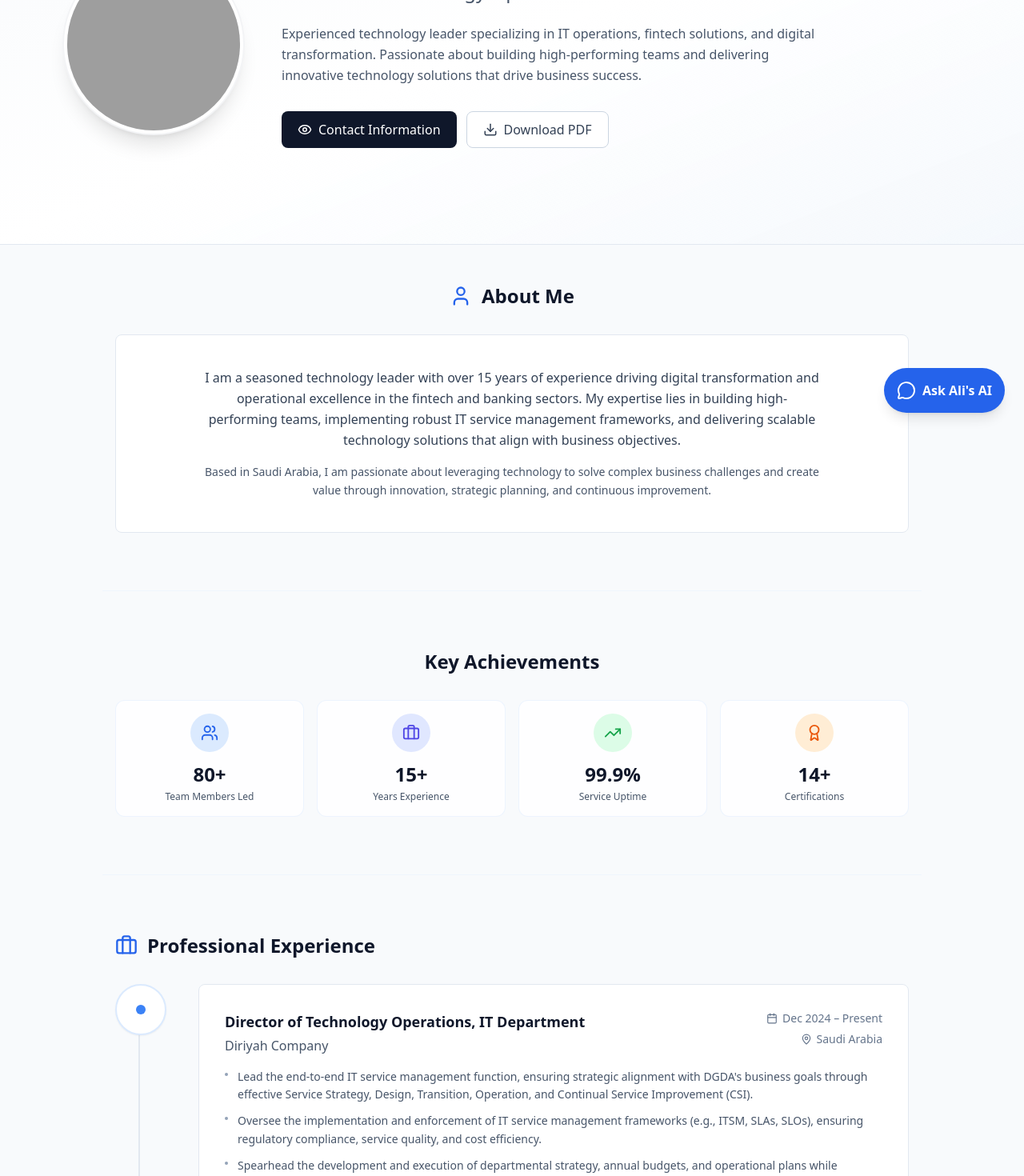
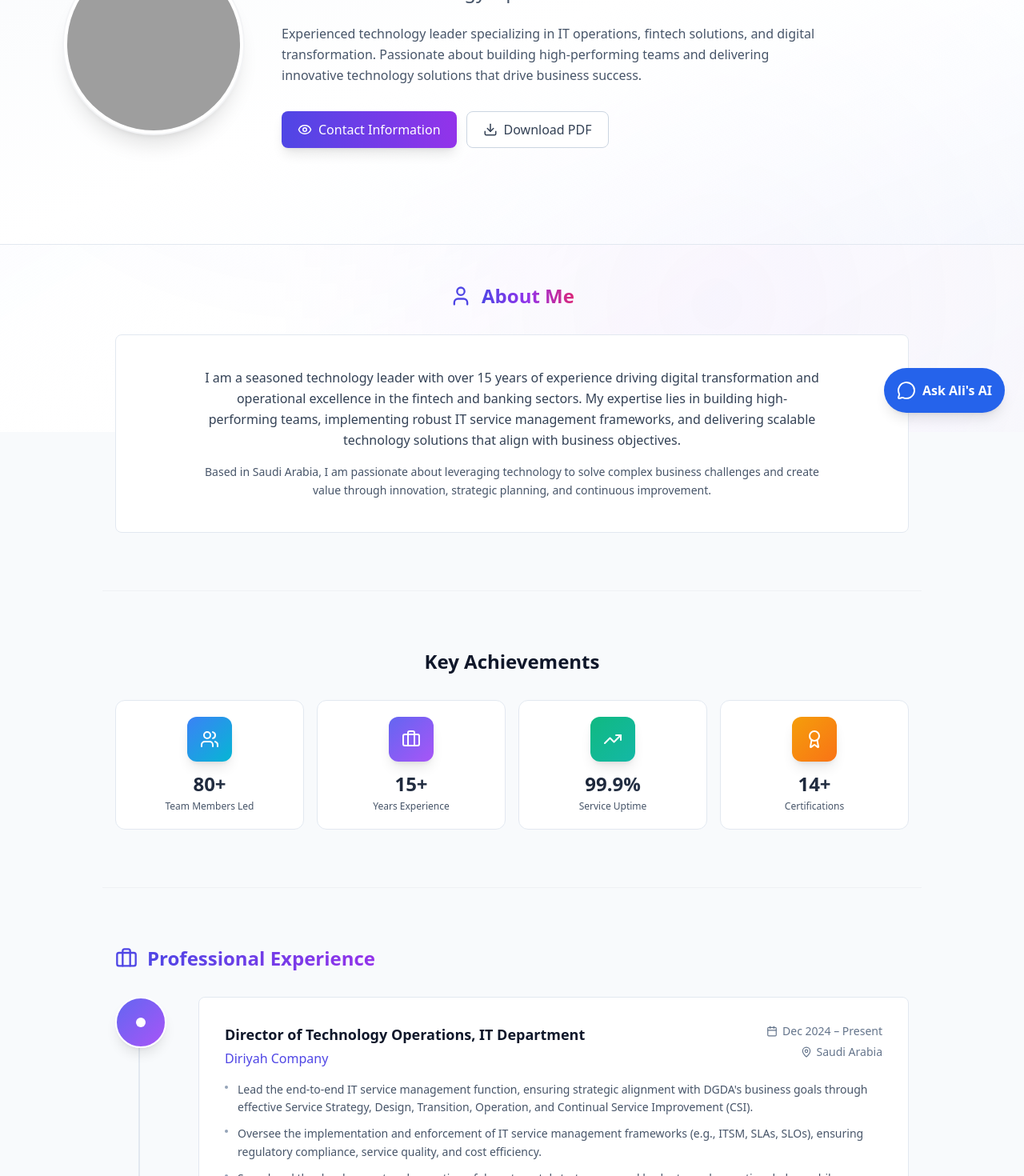
Before and after one commit to aalbattah/Ali_Profile, a React (Vite) app: page / in a window 1280 px wide. Shown: the part 260-1730 px from the top of the page at 80% size. Built offline with nearby package versions, Linux system fonts and the light colour scheme; grey boxes are pictures that could not be loaded.

Commit message:
Add creative color scheme and enhanced scroll animations: gradients, vibrant colors, smooth transitions

```diff
--- a/App.tsx
+++ b/App.tsx
@@ -23,8 +23,22 @@ const App: React.FC = () => {
     <>
       <Loading />
       <div className="min-h-screen text-slate-800 font-sans selection:bg-blue-100 selection:text-blue-900 relative overflow-hidden">
-      {/* Clean professional background */}
-      <div className="fixed inset-0 -z-10 bg-slate-50" />
+      {/* Creative gradient background with subtle animation */}
+      <div className="fixed inset-0 -z-10 bg-gradient-to-br from-indigo-50/30 via-white to-purple-50/20" />
+      <div className="fixed inset-0 -z-10 opacity-40">
+        <div className="absolute top-0 left-0 w-full h-full bg-[radial-gradient(circle_at_30%_20%,rgba(99,102,241,0.1),transparent_50%)]" />
+        <div className="absolute bottom-0 right-0 w-full h-full bg-[radial-gradient(circle_at_70%_80%,rgba(168,85,247,0.1),transparent_50%)]" />
+      </div>
+
+      <style>{`
+        @keyframes shimmer {
+          0% { transform: translateX(-100%); }
+          100% { transform: translateX(100%); }
+        }
+        .animate-shimmer {
+          animation: shimmer 2s infinite;
+        }
+      `}</style>
 
       <ScrollProgress />
       <Header />
@@ -36,29 +50,29 @@ const App: React.FC = () => {
           <About />
         </div>
         <div className="max-w-5xl mx-auto">
-          <div className="border-t border-blue-100/30 my-6"></div>
+          <div className="border-t border-gradient-to-r from-indigo-200 via-purple-200 to-pink-200 my-6 opacity-50"></div>
         </div>
         <Achievements />
         <div className="max-w-5xl mx-auto">
-          <div className="border-t border-blue-100/30 my-6"></div>
+          <div className="border-t border-gradient-to-r from-indigo-200 via-purple-200 to-pink-200 my-6 opacity-50"></div>
         </div>
         <div id="experience">
           <Experience />
         </div>
         <div className="max-w-5xl mx-auto">
-          <div className="border-t border-blue-100/30 my-6"></div>
+          <div className="border-t border-gradient-to-r from-indigo-200 via-purple-200 to-pink-200 my-6 opacity-50"></div>
         </div>
         <div id="skills">
           <Skills />
         </div>
         <div className="max-w-5xl mx-auto">
-          <div className="border-t border-blue-100/30 my-6"></div>
+          <div className="border-t border-gradient-to-r from-indigo-200 via-purple-200 to-pink-200 my-6 opacity-50"></div>
         </div>
         <div id="projects">
           <FeaturedProjects />
         </div>
         <div className="max-w-5xl mx-auto">
-          <div className="border-t border-blue-100/30 my-6"></div>
+          <div className="border-t border-gradient-to-r from-indigo-200 via-purple-200 to-pink-200 my-6 opacity-50"></div>
         </div>
         <div id="contact">
           <Contact />
--- a/components/About.tsx
+++ b/components/About.tsx
@@ -7,8 +7,8 @@ const About: React.FC = () => {
       <div className="max-w-5xl mx-auto px-4">
         <div className="text-center mb-8">
           <h2 className="text-2xl font-bold text-slate-900 mb-4 flex items-center justify-center gap-3">
-            <User className="text-blue-600" size={28} />
-            About Me
+            <User className="text-indigo-600" size={28} />
+            <span className="bg-gradient-to-r from-indigo-600 via-purple-600 to-pink-600 bg-clip-text text-transparent">About Me</span>
           </h2>
         </div>
 
--- a/components/Achievements.tsx
+++ b/components/Achievements.tsx
@@ -2,10 +2,10 @@ import React from 'react';
 import { Users, TrendingUp, Award, Briefcase } from 'lucide-react';
 
 const achievements = [
-  { icon: Users, value: '80+', label: 'Team Members Led', color: 'bg-blue-100 text-blue-600' },
-  { icon: Briefcase, value: '15+', label: 'Years Experience', color: 'bg-indigo-100 text-indigo-600' },
-  { icon: TrendingUp, value: '99.9%', label: 'Service Uptime', color: 'bg-green-100 text-green-600' },
-  { icon: Award, value: '14+', label: 'Certifications', color: 'bg-orange-100 text-orange-600' },
+  { icon: Users, value: '80+', label: 'Team Members Led', color: 'bg-gradient-to-br from-blue-500 to-cyan-500 text-white', shadow: 'shadow-blue-200' },
+  { icon: Briefcase, value: '15+', label: 'Years Experience', color: 'bg-gradient-to-br from-indigo-500 to-purple-500 text-white', shadow: 'shadow-indigo-200' },
+  { icon: TrendingUp, value: '99.9%', label: 'Service Uptime', color: 'bg-gradient-to-br from-emerald-500 to-teal-500 text-white', shadow: 'shadow-emerald-200' },
+  { icon: Award, value: '14+', label: 'Certifications', color: 'bg-gradient-to-br from-amber-500 to-orange-500 text-white', shadow: 'shadow-amber-200' },
 ];
 
 const Achievements: React.FC = () => {
@@ -22,12 +22,12 @@ const Achievements: React.FC = () => {
             return (
               <div
                 key={idx}
-                className="bg-white/80 backdrop-blur-sm rounded-xl p-4 text-center border border-blue-100/50 hover:shadow-lg hover:border-blue-300 transition-all transform hover:scale-105"
+                className="bg-white rounded-xl p-5 text-center border border-slate-200 hover:shadow-xl hover:-translate-y-1 transition-all duration-300 group"
               >
-                <div className={`w-12 h-12 ${achievement.color} rounded-full flex items-center justify-center mx-auto mb-3`}>
-                  <Icon size={22} />
+                <div className={`w-14 h-14 ${achievement.color} rounded-xl flex items-center justify-center mx-auto mb-3 shadow-lg group-hover:scale-110 transition-transform duration-300`}>
+                  <Icon size={24} />
                 </div>
-                <div className="text-2xl font-bold text-slate-900 mb-1">{achievement.value}</div>
+                <div className="text-2xl font-bold bg-gradient-to-r from-slate-900 to-slate-700 bg-clip-text text-transparent mb-1">{achievement.value}</div>
                 <div className="text-xs text-slate-600 font-medium">{achievement.label}</div>
               </div>
             );
--- a/components/Experience.tsx
+++ b/components/Experience.tsx
@@ -7,8 +7,8 @@ const Experience: React.FC = () => {
     <section id="experience-section" className="py-12 relative" data-animate>
       <div className="max-w-5xl mx-auto px-4">
         <h2 className="text-2xl font-bold text-slate-900 mb-8 flex items-center gap-3">
-          <Briefcase className="text-blue-600" size={28} />
-          Professional Experience
+          <Briefcase className="text-indigo-600" size={28} />
+          <span className="bg-gradient-to-r from-indigo-600 to-purple-600 bg-clip-text text-transparent">Professional Experience</span>
         </h2>
 
         <div className="space-y-8">
@@ -20,17 +20,17 @@ const Experience: React.FC = () => {
               <div className="flex flex-col md:flex-row gap-6 md:gap-10 group">
                 {/* Icon/Timeline Marker */}
                 <div className="hidden md:flex flex-col items-center">
-                  <div className="w-16 h-16 rounded-full bg-white border-2 border-blue-100 flex items-center justify-center shadow-sm z-10 group-hover:border-blue-500 transition-colors">
-                    <div className="w-3 h-3 bg-blue-500 rounded-full"></div>
+                  <div className="w-16 h-16 rounded-full bg-gradient-to-br from-indigo-500 to-purple-500 border-2 border-white flex items-center justify-center shadow-lg z-10 group-hover:scale-110 transition-transform duration-300">
+                    <div className="w-3 h-3 bg-white rounded-full"></div>
                   </div>
                 </div>
 
                 {/* Content Card */}
-                <div className="flex-1 bg-white p-6 md:p-8 rounded-lg border border-slate-200 hover:border-slate-300 transition-colors">
+                <div className="flex-1 bg-white p-6 md:p-8 rounded-lg border border-slate-200 hover:border-indigo-300 hover:shadow-lg transition-all duration-300 group">
                   <div className="flex flex-col md:flex-row md:items-start justify-between mb-4 gap-2">
                     <div>
-                      <h3 className="text-lg font-semibold text-slate-900 mb-1">{job.role}</h3>
-                      <h4 className="text-base text-slate-600 font-medium">{job.company}</h4>
+                      <h3 className="text-lg font-semibold text-slate-900 mb-1 group-hover:text-indigo-700 transition-colors">{job.role}</h3>
+                      <h4 className="text-base text-indigo-600 font-medium">{job.company}</h4>
                     </div>
                     <div className="flex flex-col items-start md:items-end text-sm text-slate-500 gap-1.5">
                       <div className="flex items-center gap-1.5">
--- a/components/Header.tsx
+++ b/components/Header.tsx
@@ -38,37 +38,37 @@ const Header: React.FC = () => {
           <div className="hidden md:flex items-center gap-6">
             <button
               onClick={() => scrollToSection('hero')}
-              className="text-slate-700 hover:text-blue-600 transition-colors font-medium hover:scale-105"
+              className="text-slate-700 hover:text-indigo-600 transition-colors font-medium hover:scale-105 relative group"
             >
               Home
             </button>
             <button
               onClick={() => scrollToSection('about')}
-              className="text-slate-700 hover:text-blue-600 transition-colors font-medium hover:scale-105"
+              className="text-slate-700 hover:text-indigo-600 transition-colors font-medium hover:scale-105 relative group"
             >
               About
             </button>
             <button
               onClick={() => scrollToSection('experience')}
-              className="text-slate-700 hover:text-blue-600 transition-colors font-medium hover:scale-105"
+              className="text-slate-700 hover:text-indigo-600 transition-colors font-medium hover:scale-105 relative group"
             >
               Experience
             </button>
             <button
               onClick={() => scrollToSection('projects')}
-              className="text-slate-700 hover:text-blue-600 transition-colors font-medium hover:scale-105"
+              className="text-slate-700 hover:text-indigo-600 transition-colors font-medium hover:scale-105 relative group"
             >
               Projects
             </button>
             <button
               onClick={() => scrollToSection('skills')}
-              className="text-slate-700 hover:text-blue-600 transition-colors font-medium hover:scale-105"
+              className="text-slate-700 hover:text-indigo-600 transition-colors font-medium hover:scale-105 relative group"
             >
               Skills
             </button>
             <button
               onClick={() => scrollToSection('contact')}
-              className="text-slate-700 hover:text-blue-600 transition-colors font-medium hover:scale-105"
+              className="text-slate-700 hover:text-indigo-600 transition-colors font-medium hover:scale-105 relative group"
             >
               Contact
             </button>
@@ -77,7 +77,7 @@ const Header: React.FC = () => {
           {/* Mobile menu button */}
           <button
             onClick={() => setIsMobileMenuOpen(!isMobileMenuOpen)}
-            className="md:hidden text-slate-700 hover:text-blue-600 transition-colors"
+            className="md:hidden text-slate-700 hover:text-indigo-600 transition-colors"
           >
             {isMobileMenuOpen ? (
               <X size={24} />
@@ -95,37 +95,37 @@ const Header: React.FC = () => {
             <div className="flex flex-col gap-3 pt-4">
               <button
                 onClick={() => scrollToSection('hero')}
-                className="text-left text-slate-700 hover:text-blue-600 transition-colors font-medium py-2"
+                className="text-left text-slate-700 hover:text-indigo-600 transition-colors font-medium py-2"
               >
                 Home
               </button>
               <button
                 onClick={() => scrollToSection('about')}
-                className="text-left text-slate-700 hover:text-blue-600 transition-colors font-medium py-2"
+                className="text-left text-slate-700 hover:text-indigo-600 transition-colors font-medium py-2"
               >
                 About
               </button>
               <button
                 onClick={() => scrollToSection('experience')}
-                className="text-left text-slate-700 hover:text-blue-600 transition-colors font-medium py-2"
+                className="text-left text-slate-700 hover:text-indigo-600 transition-colors font-medium py-2"
               >
                 Experience
               </button>
               <button
                 onClick={() => scrollToSection('projects')}
-                className="text-left text-slate-700 hover:text-blue-600 transition-colors font-medium py-2"
+                className="text-left text-slate-700 hover:text-indigo-600 transition-colors font-medium py-2"
               >
                 Projects
               </button>
               <button
                 onClick={() => scrollToSection('skills')}
-                className="text-left text-slate-700 hover:text-blue-600 transition-colors font-medium py-2"
+                className="text-left text-slate-700 hover:text-indigo-600 transition-colors font-medium py-2"
               >
                 Skills
               </button>
               <button
                 onClick={() => scrollToSection('contact')}
-                className="text-left text-slate-700 hover:text-blue-600 transition-colors font-medium py-2"
+                className="text-left text-slate-700 hover:text-indigo-600 transition-colors font-medium py-2"
               >
                 Contact
               </button>
--- a/components/Hero.tsx
+++ b/components/Hero.tsx
@@ -43,7 +43,7 @@ const Hero: React.FC = () => {
               <div className="flex flex-wrap justify-center md:justify-start gap-3 mb-6">
                 <button
                   onClick={() => setShowContact(true)}
-                  className="flex items-center gap-2 px-5 py-2.5 bg-slate-900 hover:bg-slate-800 text-white rounded-lg font-medium transition-colors"
+                  className="flex items-center gap-2 px-5 py-2.5 bg-gradient-to-r from-indigo-600 to-purple-600 hover:from-indigo-700 hover:to-purple-700 text-white rounded-lg font-medium transition-all shadow-lg hover:shadow-xl"
                 >
                   <Eye size={18} />
                   <span>Contact Information</span>
--- a/components/ScrollProgress.tsx
+++ b/components/ScrollProgress.tsx
@@ -15,11 +15,13 @@ const ScrollProgress: React.FC = () => {
   }, []);
 
   return (
-    <div className="fixed top-0 left-0 w-full h-1 bg-slate-200/50 z-50">
+    <div className="fixed top-0 left-0 w-full h-1.5 bg-gradient-to-r from-slate-100 via-slate-200 to-slate-100 z-50 shadow-sm">
       <div
-        className="h-full bg-gradient-to-r from-blue-600 via-blue-500 to-indigo-600 transition-all duration-150"
+        className="h-full bg-gradient-to-r from-indigo-600 via-purple-600 to-pink-600 transition-all duration-300 ease-out relative overflow-hidden"
         style={{ width: `${scrollProgress}%` }}
-      />
+      >
+        <div className="absolute inset-0 bg-gradient-to-r from-transparent via-white/30 to-transparent animate-shimmer" />
+      </div>
     </div>
   );
 };
--- a/components/Skills.tsx
+++ b/components/Skills.tsx
@@ -9,8 +9,8 @@ const Skills: React.FC = () => {
         {/* Skills Column */}
         <div>
           <h2 className="text-2xl font-bold text-slate-900 mb-8 flex items-center gap-3">
-            <Zap className="text-blue-600" />
-            Core Competencies
+            <Zap className="text-purple-600" />
+            <span className="bg-gradient-to-r from-purple-600 to-pink-600 bg-clip-text text-transparent">Core Competencies</span>
           </h2>
           <div className="grid grid-cols-1 sm:grid-cols-2 gap-2.5">
             {RESUME_DATA.skills.map((skill, idx) => (
@@ -28,8 +28,8 @@ const Skills: React.FC = () => {
 
           <div className="mt-12">
             <h2 className="text-2xl font-bold text-slate-900 mb-8 flex items-center gap-3">
-              <BookOpen className="text-blue-600" />
-              Education
+              <BookOpen className="text-cyan-600" />
+              <span className="bg-gradient-to-r from-cyan-600 to-blue-600 bg-clip-text text-transparent">Education</span>
             </h2>
             <div className="space-y-4">
               {RESUME_DATA.education.map((edu, idx) => (
@@ -81,8 +81,8 @@ const Skills: React.FC = () => {
         {/* Certifications Column */}
         <div>
           <h2 className="text-2xl font-bold text-slate-900 mb-8 flex items-center gap-3">
-            <Award className="text-blue-600" />
-            Certifications
+            <Award className="text-amber-600" />
+            <span className="bg-gradient-to-r from-amber-600 to-orange-600 bg-clip-text text-transparent">Certifications</span>
           </h2>
           <div className="grid gap-3">
             {RESUME_DATA.certifications.map((cert, idx) => (
--- a/utils/scrollAnimations.ts
+++ b/utils/scrollAnimations.ts
@@ -1,25 +1,36 @@
-// Utility for scroll animations
+// Utility for scroll animations with enhanced effects
 
 export const observeElements = () => {
   if (typeof window === 'undefined') return;
 
   const observerOptions = {
-    threshold: 0.1,
-    rootMargin: '0px 0px -50px 0px'
+    threshold: 0.15,
+    rootMargin: '0px 0px -100px 0px'
   };
 
   const observer = new IntersectionObserver((entries) => {
-    entries.forEach((entry) => {
+    entries.forEach((entry, index) => {
       if (entry.isIntersecting) {
-        entry.target.classList.add('animate-fade-in');
+        // Add staggered animation delay
+        const delay = index * 100;
+        setTimeout(() => {
+          entry.target.classList.add('animate-fade-in');
+          entry.target.style.opacity = '1';
+          entry.target.style.transform = 'translateY(0)';
+        }, delay);
         observer.unobserve(entry.target);
       }
     });
   }, observerOptions);
 
-  // Observe all sections
+  // Observe all sections with initial hidden state
   const sections = document.querySelectorAll('section, [data-animate]');
-  sections.forEach((section) => observer.observe(section));
+  sections.forEach((section) => {
+    (section as HTMLElement).style.opacity = '0';
+    (section as HTMLElement).style.transform = 'translateY(30px)';
+    (section as HTMLElement).style.transition = 'opacity 0.6s ease-out, transform 0.6s ease-out';
+    observer.observe(section);
+  });
 
   return observer;
 };
```
